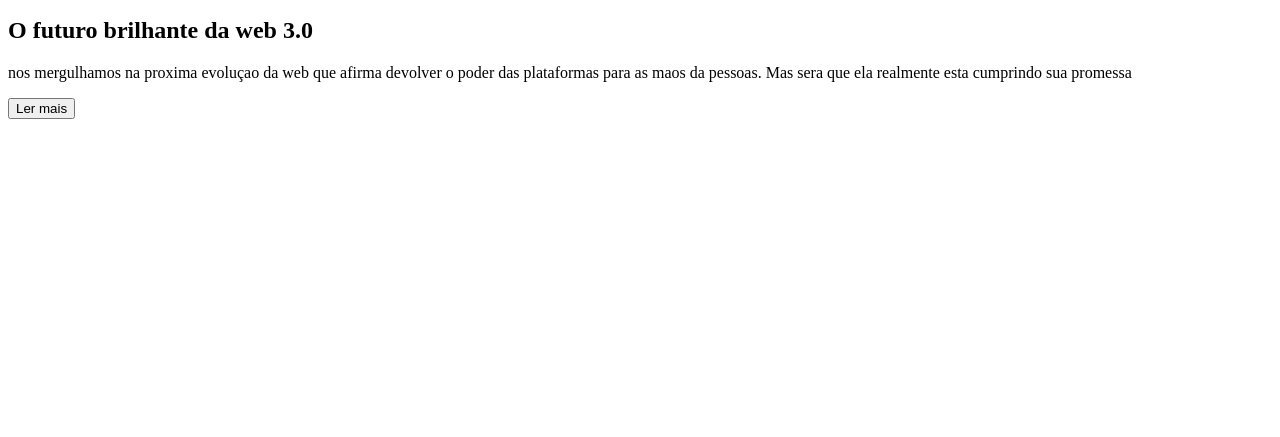
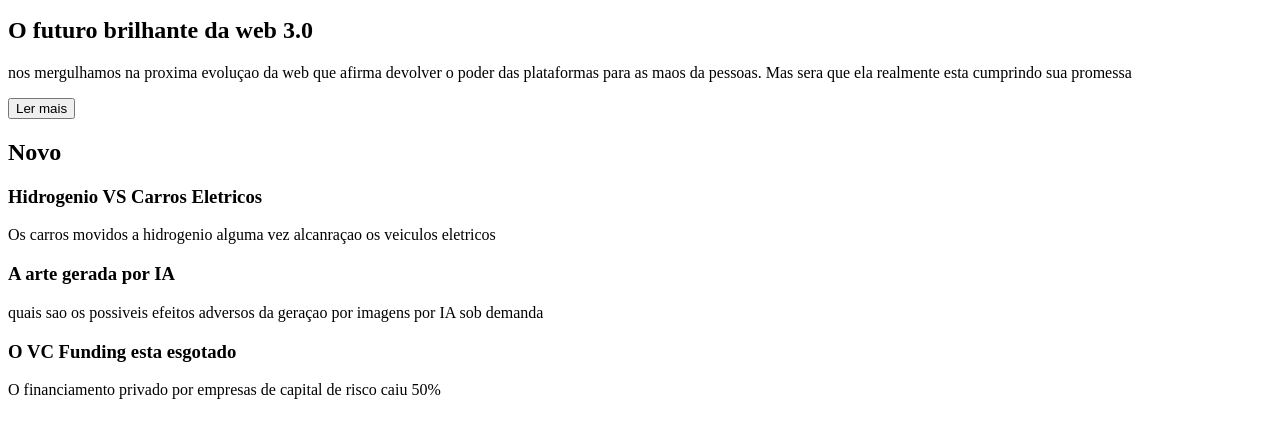
Before and after one commit to Marcoskingmoura/noticias, a plain HTML site: page index.html in a window 1280 px wide. Shown: the part 51-488 px from the top of the page. Drawn offline with Linux system fonts and the light colour scheme.

Commit message:
desenvolvimento do HTML - segunda seçao completa

```diff
--- a/index.html
+++ b/index.html
@@ -21,6 +21,23 @@
             <p>nos mergulhamos na proxima evoluçao da web que afirma devolver o poder das plataformas para as maos da pessoas. Mas sera que ela realmente esta cumprindo sua promessa</p>
             <button>Ler mais</button>
         </section>
+
+        <section>
+            <h2>Novo</h2>
+
+            <div>
+                <h3>Hidrogenio VS Carros Eletricos</h3>
+                <p>Os carros movidos a hidrogenio alguma vez alcanraçao os veiculos eletricos</p>
+            </div>
+            <div>
+                <h3>A arte gerada por IA</h3>
+                <p>quais sao os possiveis efeitos adversos da geraçao por imagens por IA sob demanda</p>
+            </div>
+            <div>
+                <h3>O VC Funding esta esgotado</h3>
+                <p>O financiamento privado por empresas de capital de risco caiu 50%</p>
+            </div>
+        </section>
     </main>
 </body>
 </html>
```
